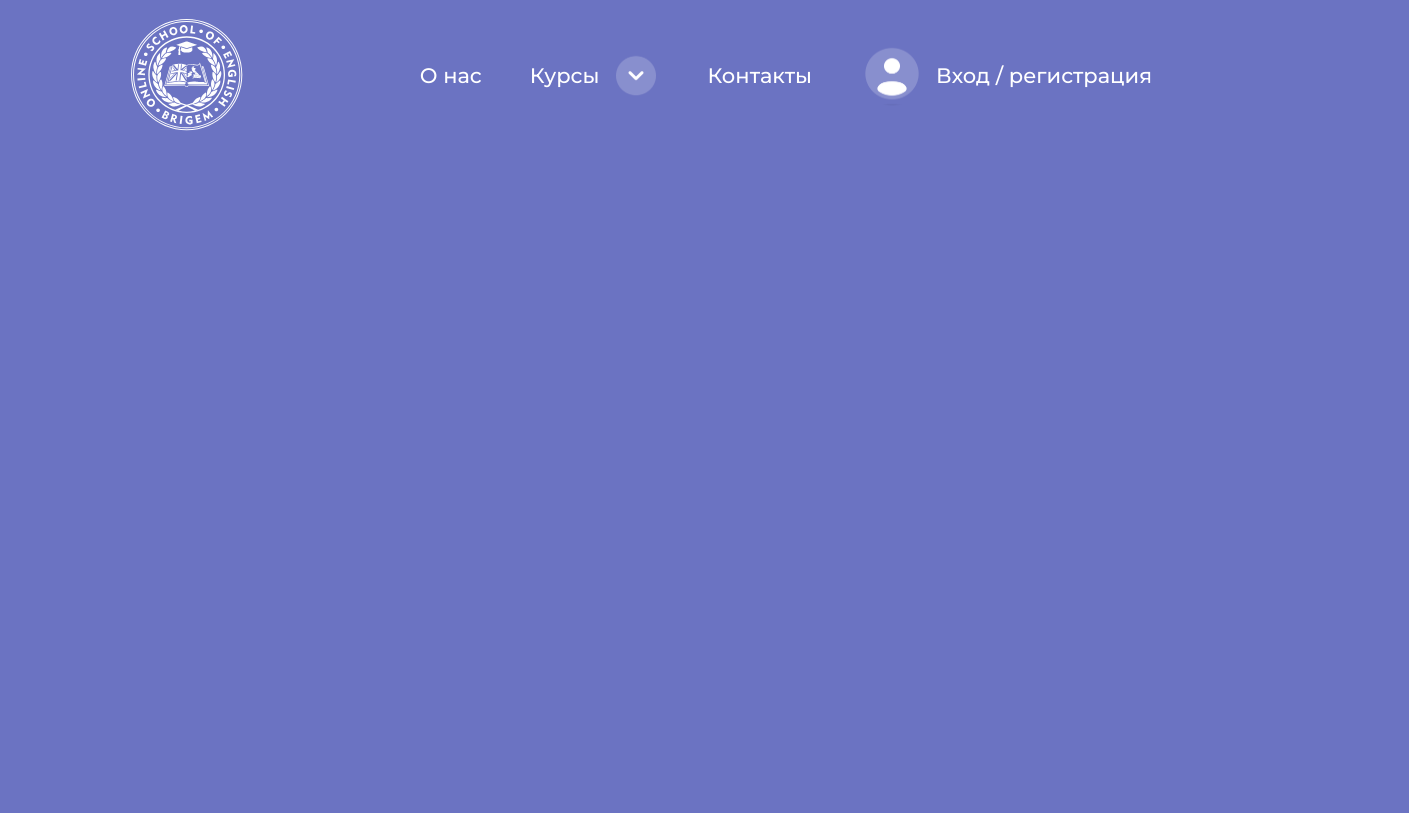
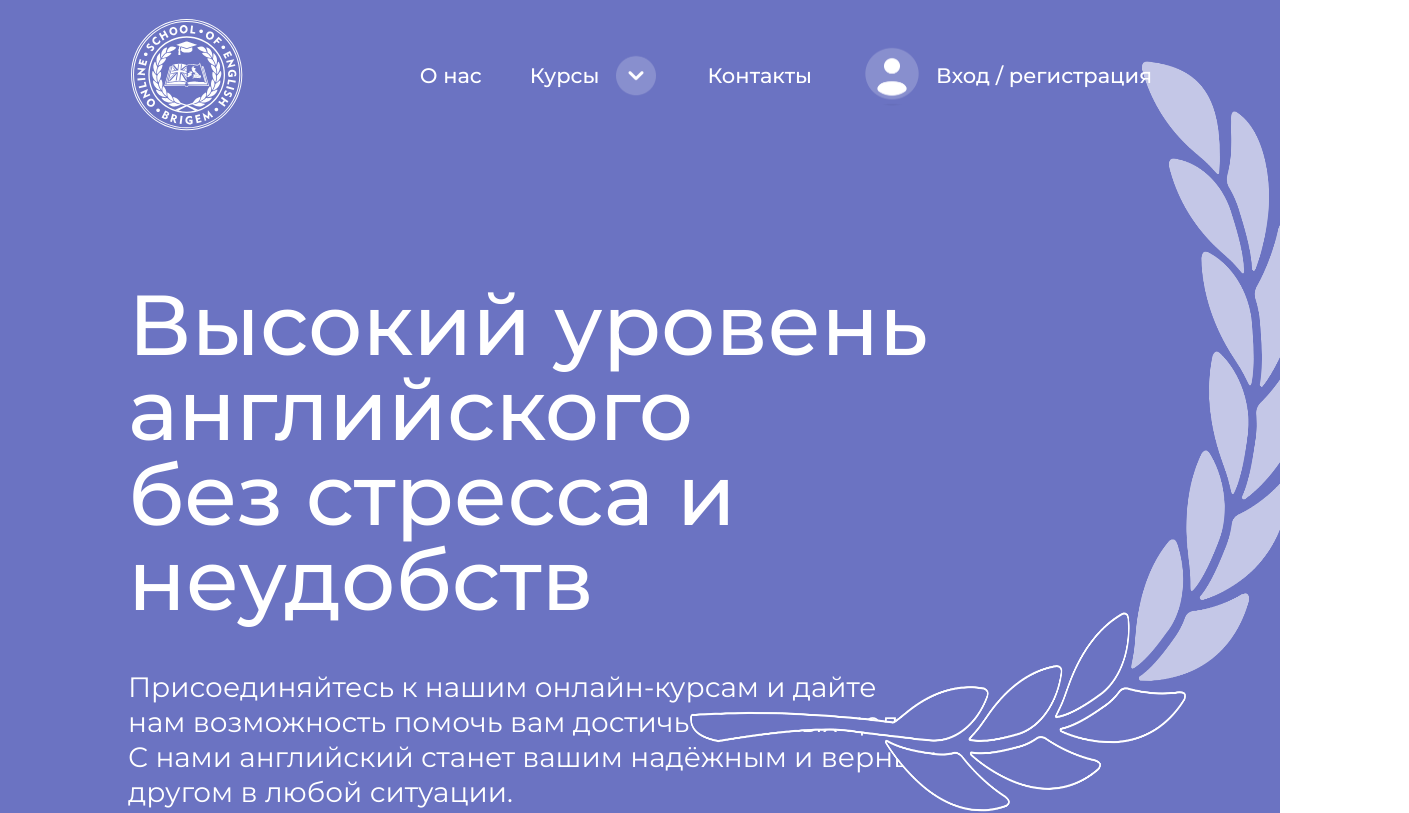
Before and after one commit to fedas25/react_capitalschool, a React (Create React App) app: page / in a window 1280 px wide. Shown: the top 813 px of the page, 1409 px wide, since content can reach past the window. Built offline with nearby package versions, Linux system fonts and the light colour scheme.

Commit message:
header collapse

```diff
--- a/src/App.js
+++ b/src/App.js
@@ -1,10 +1,10 @@
 import React from "react"
-import NavBar from "./components/layout/navigation/NavBar"
+import MainPager from "./pages/main"
 
 export default function App() {
     return (
         <>
-            <NavBar />
+            <MainPager />
         </>
     )
 }
--- a/src/components/Button.jsx
+++ b/src/components/Button.jsx
@@ -10,14 +10,14 @@ export default function Button({ title, color }) {
         align-items: center;
         gap: 10px;
         border-radius: 50px;
+        cursor: pointer;
         background: ${() => {
                 return (color === "violet" ? "#6B73C2" :
                         color === "gray" ? "#BCBCC5" : "#000")
                 }};
         color:  #ffffff;
         font-size: 24px;
-        margin-left: 128px;
-    `;
+        `;
 
     return (
         <Button>
--- a/src/components/layout/navigation/NavBar/index.jsx
+++ b/src/components/layout/navigation/NavBar/index.jsx
@@ -6,10 +6,11 @@ import Menu from "./menuItems";
 export default function NavBar({ props }) {
     const NavBar = styled.div`
         display: flex;
-        max-width: 1920px;
+        max-width: 100%;
         padding: 16px 128px;
         align-items: center;
         justify-content: space-between;
+        background-color: #6B73C2;
     `;
 
     function Logo({className}) {
--- a/src/pages/main/index.js
+++ b/src/pages/main/index.js
@@ -0,0 +1,55 @@
+import React from "react"
+import NavBar from "./../../components/layout/navigation/NavBar"
+import styled from "styled-components"
+import Button from "../../components/Button";
+import Font1920_h1 from "./../../components/fonts/desktop/1920_h1"
+import Font1920_p1 from "./../../components/fonts/desktop/1920_p1"
+import vetka from "./../../assets/vetka.png"
+
+export default function Main() {
+    const Div = styled.div`
+        display: flex;
+        width: 100%;
+        padding: 132px 128px;
+        flex-direction: column;
+        align-items: flex-start;
+        gap: 48px;
+        background-color: #6B73C2;
+        overflow: hidden;
+    `;
+
+    function Vetka({ className }) {
+        return (
+            <img className={className} src={vetka} alt="vetka" />
+        )
+    }
+
+    const StyledVetka = styled(Vetka)`
+        position: absolute;
+        width: 720px;
+        height: 1008px;
+        right: -120px;
+        bottom: -162px;
+        transform: rotate(1deg);
+    `;
+
+    return (
+        <>
+            <NavBar />
+            <Div>
+                <StyledVetka />
+                <Font1920_h1>
+                    Высокий уровень английского<br />
+                    без стресса и неудобств
+                </Font1920_h1>
+                <Font1920_p1>
+                    Присоединяйтесь к нашим онлайн-курсам и дайте <br />
+                    нам возможность помочь вам достичь языковых целей.<br />
+                    С нами английский станет вашим надёжным и верным<br />
+                    другом в любой ситуации.<br />
+                </Font1920_p1>
+                <Button title="Записаться на пробное занятие" />
+            </Div>
+        </>
+    )
+}
--- a/src/styles.js
+++ b/src/styles.js
@@ -18,9 +18,9 @@ export default createGlobalStyle`
     src: url(${MontserratSemiBold600}) format('truetype');
   }
 
-  body{
-    background-color: #6B73C2;;
-  }
+html {
+  overflow-x: hidden;
+}
 
 /*minireset*/
 html,
```
Also changed, not shown: src/assets/vetka.png.
